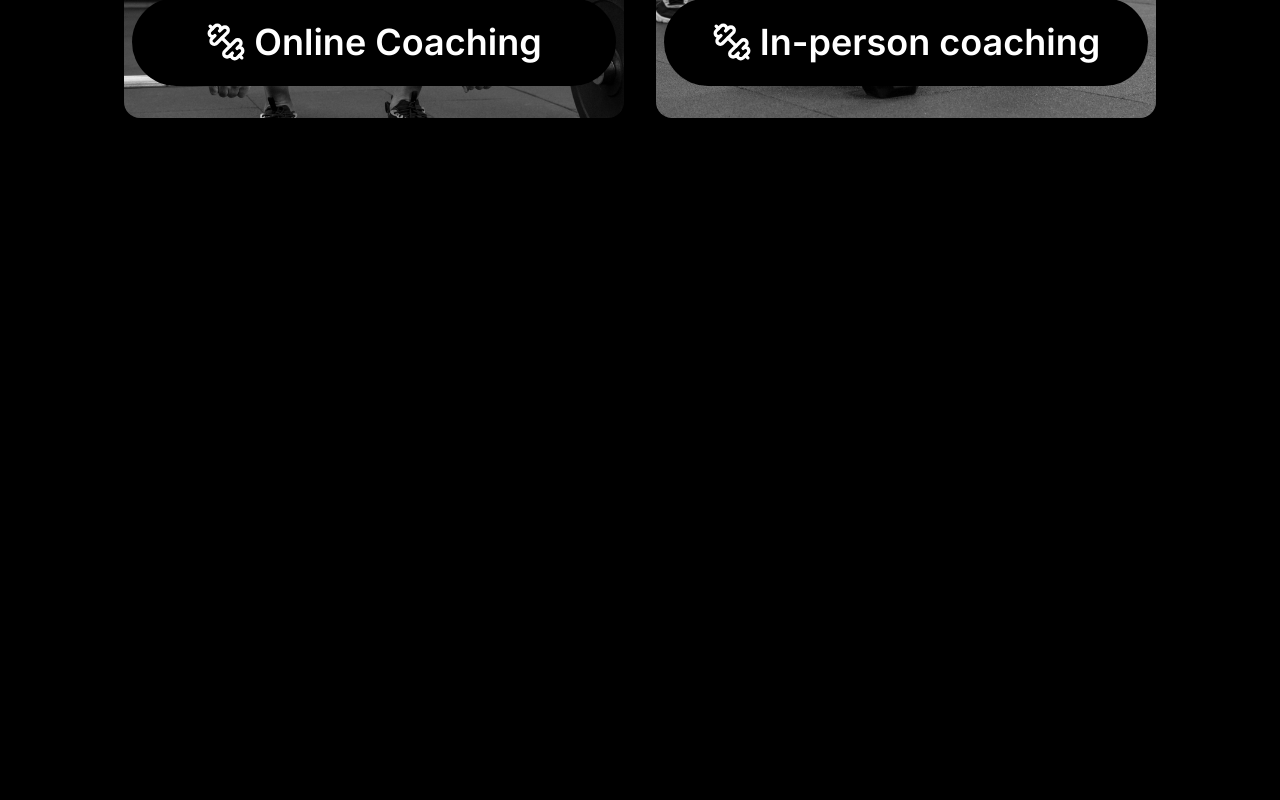
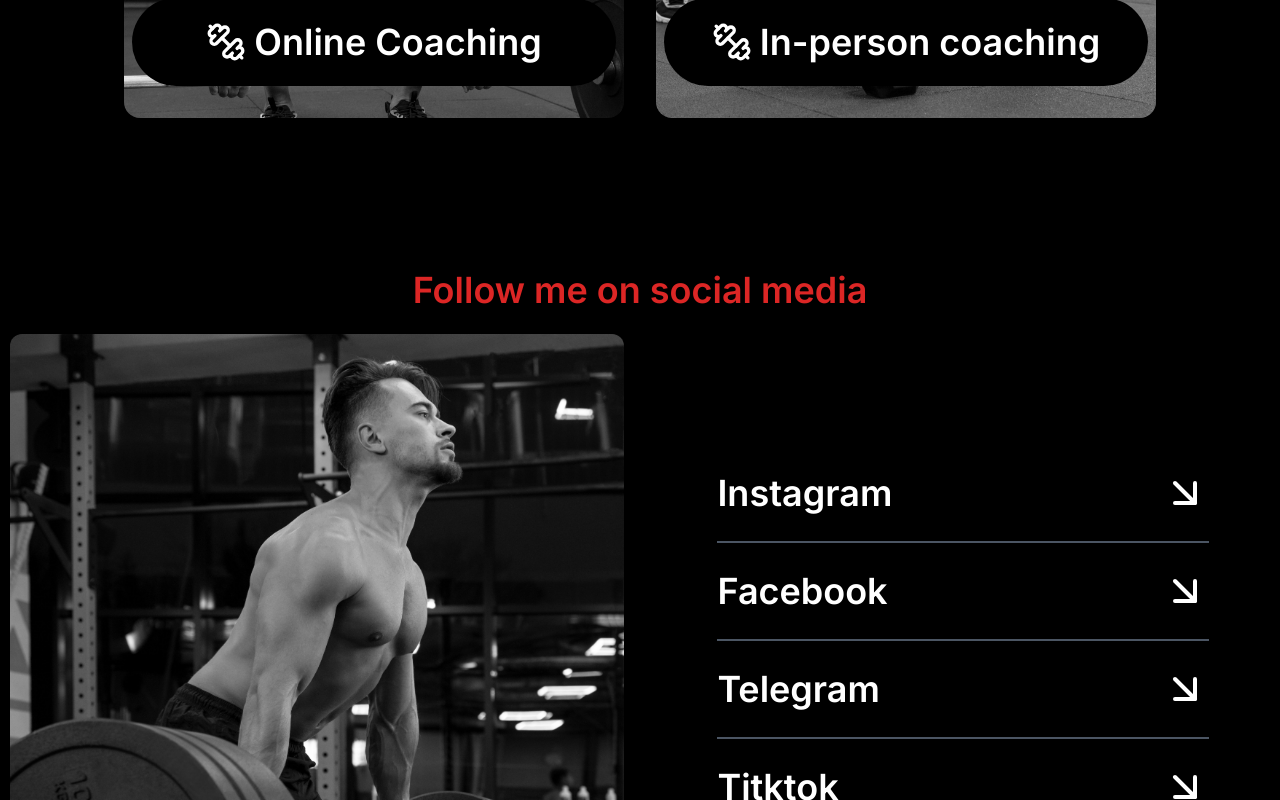
Before and after one commit to SaiThihaK/Ko-Myo-Min-Htun-Personal-Trainner, a Next.js app: page / in a window 1280 px wide. Shown: the part 2000-2800 px from the top of the page. Before the commit the page ends 2182 px from the top, so only its background shows below. Built offline with nearby package versions, Linux system fonts and the light colour scheme.

Commit message:
feat:contact page

```diff
--- /dev/null
+++ b/src/components/wrapper/index.tsx
@@ -0,0 +1,17 @@
+import { cn } from "@/lib/utils";
+import { FC, ReactNode } from "react";
+
+type Props = {
+  className?: string;
+  children: ReactNode;
+};
+
+const Wrapper: FC<Props> = ({ children, className }) => {
+  return (
+    <div className={cn("container py-6 gap-6   md:py-[4rem]", className)}>
+      {children}
+    </div>
+  );
+};
+
+export default Wrapper;
--- a/src/container/home/about/index.tsx
+++ b/src/container/home/about/index.tsx
@@ -1,9 +1,10 @@
 import Header from "@/components/shared/header";
+import Wrapper from "@/components/wrapper";
 
 const About = () => {
   return (
     <div className="bg-white text-black bg-fixed">
-      <div className="container py-6 gap-6  md:py-[4rem]">
+      <Wrapper>
         <Header>Strength Coaching</Header>
         <div className="flex flex-col w-full gap-6 mt-6 h-full ">
           <div className="h-full gap-4 md:gap-[2rem] flex flex-col md:flex-row">
@@ -31,7 +32,7 @@ const About = () => {
           <div className=" w-full md:w-[250px] aspect-square bg-primary"></div>
           <div className=" w-full md:w-[250px] aspect-square bg-primary"></div>
         </div>
-      </div>
+      </Wrapper>
     </div>
   );
 };
--- /dev/null
+++ b/src/container/home/contact/index.tsx
@@ -0,0 +1,38 @@
+import Header from "@/components/shared/header";
+import Wrapper from "@/components/wrapper";
+import { ArrowDownRight } from "lucide-react";
+
+const socialMedia: { link: string; name: string }[] = [
+  { link: "", name: "Instagram" },
+  { link: "", name: "Facebook" },
+  { link: "", name: "Telegram" },
+  { link: "", name: "Titktok" },
+];
+
+const Contact = () => {
+  return (
+    <>
+      <Wrapper>
+        <Header>Follow me on social media</Header>
+        <div className="flex flex-col items-center md:flex-row gap-8">
+          <div className="w-[80%] rounded-xl md:basis-1/2 aspect-square mx-auto bg-contact bg-cover bg-no-repeat bg-center"></div>
+          <div className="w-full md:basis-1/2">
+            {socialMedia.map((el, index) => (
+              <div
+                className="border-b-2 group hover:border-b-primary border-gray-600 w-[80%] mx-auto"
+                key={index}
+              >
+                <Header className="text-start flex w-full justify-between items-center text-white">
+                  <div className="group-hover:text-primary">{el.name}</div>
+                  <ArrowDownRight className="w-12 h-12 group-hover:w-14 group-hover-14 group-hover:text-primary transition-all group-hover:translate-x-5 duration-500" />
+                </Header>
+              </div>
+            ))}
+          </div>
+        </div>
+      </Wrapper>
+    </>
+  );
+};
+
+export default Contact;
--- a/src/container/home/hero/index.tsx
+++ b/src/container/home/hero/index.tsx
@@ -5,16 +5,7 @@ import { Button } from "@/components/ui/button";
 const Hero = () => {
   return (
     <>
-      <div
-        className="container w-full min-h-screen bg-fixed bg-hero bg-cover bg-no-repeat bg-center"
-        // style={{
-        //   background: `url('/hero.jpeg') no-repeat center`,
-        //   backgroundSize: "cover", // Ensures the background image covers the entire div
-        //   backgroundPosition: "center", // Centers the background image
-        //   zIndex: "1",
-        //   clipPath: "polygon(65.97% 0%, 100% 0%, 100% 100%, 22.5% 100%)",
-        // }}
-      >
+      <div className="container w-full min-h-screen bg-fixed bg-hero bg-cover bg-no-repeat bg-center">
         <div className="w-full h-screen  z-[4]">
           <div className="flex w-full h-full flex-col space-y-2 justify-center items-center gap-y-2">
             <div className="text-4xl w-full text-primary text-center  md:text-6xl font-black tracking-wide ">
--- a/src/container/home/index.tsx
+++ b/src/container/home/index.tsx
@@ -1,5 +1,6 @@
 import { FC } from "react";
 import About from "./about";
+import Contact from "./contact";
 import Hero from "./hero";
 import Service from "./service";
 
@@ -9,6 +10,7 @@ const HomeContainer: FC = () => {
       <Hero />
       <About />
       <Service />
+      <Contact />
     </>
   );
 };
--- a/tailwind.config.ts
+++ b/tailwind.config.ts
@@ -22,6 +22,7 @@ const config = {
         hero: "url(/images/hero.jpeg)",
         service1: "url(/images/service1.jpeg)",
         service2: "url(/images/service2.jpeg)",
+        contact: "url(/images/contact.jpeg)",
       },
       fontFamily: {
         work: "Work Sans",
```
Also changed, not shown: public/images/contact.jpeg (added).
